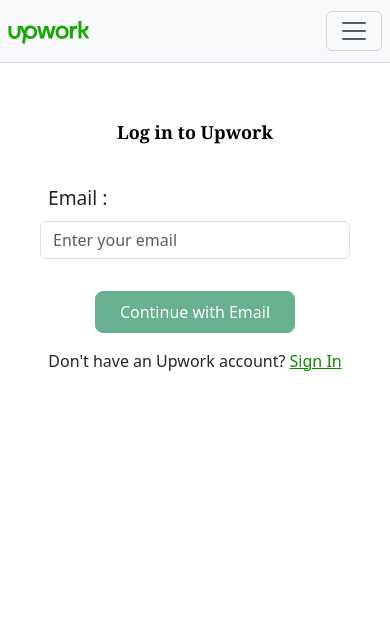
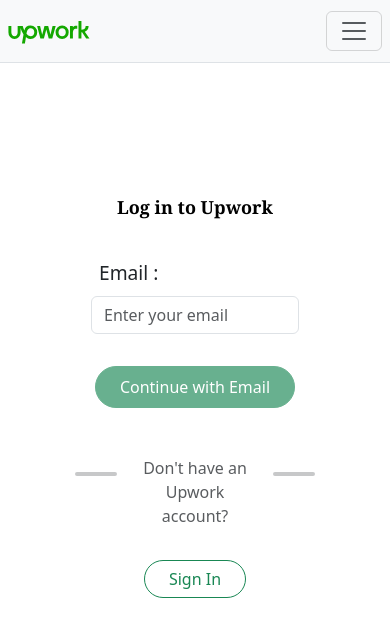
Before and after one commit to Sanju2op/upwork_clone, a React (Create React App) app: page /login in a window 390 px wide. Shown: the top 636 px of the page. Built offline with nearby package versions, Linux system fonts and the light colour scheme.

Commit message:
login desing complete

```diff
--- a/src/components/LogIn/GetEmail.jsx
+++ b/src/components/LogIn/GetEmail.jsx
@@ -19,7 +19,7 @@
 
   return (
     <div id="container">
-      <div id="baseDiv">
+      <div className="border border-3 rounded-4 p-5 mt-4" id="baseDiv">
         <div className="row m-2 mt-5 mb-4">
           <div className="col">
             <h1 className="FontStyleHere">Log in to Upwork</h1>
@@ -43,7 +43,7 @@
             <div className="form-group btn_center" >
               <span title={!isValidEmail ? "Enter Valid Email please" : "You can continue now"}>
                 <Button
-                  className="btn btn-success rounded-3 mt-3  py-2 px-4"
+                  className="btn btn-success rounded-5 mt-3  py-2 px-4"
                   type="button"
                   onClick={handleContinue}
                   disabled={!isValidEmail}
@@ -53,7 +53,22 @@
               </span>
             </div>
           </form>
-          <div className="p-3"> Don't have an Upwork account? <a id="linkStuff" href="/signup">Sign In</a></div>
+          <div className="row mt-5">
+  <div className="col">
+    <hr className="border border-2 rounded-5 border-dark" />
+  </div>
+  <div className="col-6 text-center">
+    <span className="text-muted font-weight-bold">
+    Don't have an Upwork account?
+    </span>
+  </div>
+  <div className="col">
+    <hr className="border border-2 rounded-5 border-dark" />
+  </div>
+</div>
+          <div className="p-3 mt-3"><a id="linkStuff" href="/signup">
+            <button className="btn btn-outline-success rounded-5 px-4">Sign In</button>
+            </a></div>
         </div>
       </div>
     </div>
--- a/src/components/LogIn/GetPassword.jsx
+++ b/src/components/LogIn/GetPassword.jsx
@@ -26,28 +26,50 @@
     };
 
     return (
-        <div id="container">
-            <div id="baseDiv">
+<div>
+<div id="container">
+            <div className="border border-3 rounded-4 p-3 mt-5" id="baseDiv">
                 <div className="row m-2 mt-5 mb-4">
                     <div className="col">
                         <h1 className="FontStyleHere">Welcome</h1>
-                        <h5 className="text text-muted">{email}</h5>
+                        <h5 className="text-muted">{email}</h5>
                     </div>
                 </div>
-                <div className="form">
+                <div className="form ">
                     <form>
 
                         <div className="form-group m-3">
-                            <label className="m-2" htmlFor="password">Password : </label>
+                            <label className="m-2 text-dark" htmlFor="password">Password : </label>
+                            <div className="input-group">
+                            <span className="input-group-text">
+    <svg xmlns="http://www.w3.org/2000/svg" fill="none" aria-hidden="true" viewBox="0 0 24 24" role="img" width="16" height="16">
+        <rect width="24" height="24" fill="none"></rect>
+        <path vectorEffect="non-scaling-stroke" stroke="var(--icon-color, #001e00)" strokeLinecap="round" strokeLinejoin="round" strokeMiterlimit="10" strokeWidth="1.5" d="M12 21a7 7 0 100-14 7 7 0 000 14z"></path>
+        <path vectorEffect="non-scaling-stroke" stroke="var(--icon-color, #001e00)" strokeLinecap="round" strokeLinejoin="round" strokeMiterlimit="10" strokeWidth="1.5" d="M15.8 8V7c0-2.3-1.8-4.2-4-4.2s-4 1.9-4 4.2v1"></path>
+        <path fill="var(--icon-color, #001e00)" vectorEffect="non-scaling-stroke" stroke="var(--icon-color, #001e00)" strokeLinecap="round" strokeLinejoin="round" strokeMiterlimit="10" strokeWidth="1.5" d="M12 14a1 1 0 100-2 1 1 0 000 2z"></path>
+        <path vectorEffect="non-scaling-stroke" stroke="var(--icon-color, #001e00)" strokeLinecap="round" strokeLinejoin="round" strokeMiterlimit="10" strokeWidth="1.5" d="M12 16.857V14"></path>
+    </svg>
+                            </span>
                             <input type="password" className="form-control" id="password" placeholder="Password" onChange={handlePasswordChange} required />
                             {passwordError && <div className="text-danger">{passwordError}</div>}
+                            </div>
+                        </div>
+
+
+
+                        <div className="form-group m-3">
+                            <input id="loggedin" type="checkbox" className=" alert alert-success form-check-input p-1 mt-2" />
+                            <label
+                            htmlFor="loggedin"
+                            >&nbsp; <span className="text-muted">Keep me logged in
+                            </span></label>
                         </div>
 
                         <div className="form-group btn_center" >
                             <span title={passwordError || !password.trim() ? "Password cannot be empty" : " You can Log in now"}
                             >
                                 <Button
-                                    className="btn btn-success rounded-3 mt-3 py-2 px-4"
+                                    className="btn btn-success rounded-5 mt-3 py-2 px-4"
                                     type="button"
                                     onClick={handleFormSubmit}
                                     disabled={passwordError || !password.trim() || isLoggingIn}
@@ -57,10 +79,21 @@
                             </span>
                         </div>
                     </form>
-                    <div onClick={handleContinue} className="p-3 not-you-div">Not you?</div>
+                    <div className="row m-4">
+                        <div className="col-6 px-0 mx-0 text-justify">
+                        <div className="px-0 mx-0"><a className="not-you-div" href="/forgotpassword"> Forgot password?</a></div>
+                        </div>
+                        <div className="col-6 px-0 mx-0">
+                            <div className="px-0 mx-0"><span className="not-you-div" onClick={handleContinue}>Not you?</span></div>
+                        </div>
+                    </div>
                 </div>
             </div>
         </div>
+        <div id="container" className=" bg-dark mt-5 mb-3 py-4 text-light rounded-4">
+            <small className="m-3 p-4">© 2015 - 2024 Upwork® Global Inc. • <a id="pry-poy" href="/privacypolicy">Privacy Policy</a></small>
+        </div>
+</div>
     );
 };
 
--- a/src/components/Navbar.css
+++ b/src/components/Navbar.css
@@ -19,6 +19,9 @@
 
     .navbar-toggler {
         margin-right: 2%;
+    }
+    .nav-link {
+        margin-left: 5%;
     }
 }
 
--- a/src/components/SignUp/SignUpForm.jsx
+++ b/src/components/SignUp/SignUpForm.jsx
@@ -46,7 +46,7 @@
 
             <div className="form-group btn_center">
               <Button
-                className="btn btn-success rounded-3 mt-3  py-2 px-4"
+                className="btn btn-success rounded-5 mt-3  py-2 px-4"
                 type="button"
                 onClick={handleSignUpClick}
                 disabled={isSigningUp}
--- a/src/pages/LogIn.css
+++ b/src/pages/LogIn.css
@@ -29,6 +29,7 @@
 
     #baseDiv {
         width: 100%;
+        border-color: white !important;
     }
 
     .form {
@@ -56,6 +57,24 @@
     font-size: medium;
     font-weight: 500;
 }
+a.not-you-div {
+    color: #108A00;
+    font-size: medium;
+    font-weight: 500;
+    text-decoration: none;
+}
+a.not-you-div:hover {
+    color: #18cf00;
+    text-decoration: underline;
+}
 .not-you-div:hover {
     color: #18cf00;
 }
+
+#pry-poy {
+    color: white;
+    text-decoration: none;
+}
+#pry-poy:hover {
+    text-decoration: underline;
+}
```
